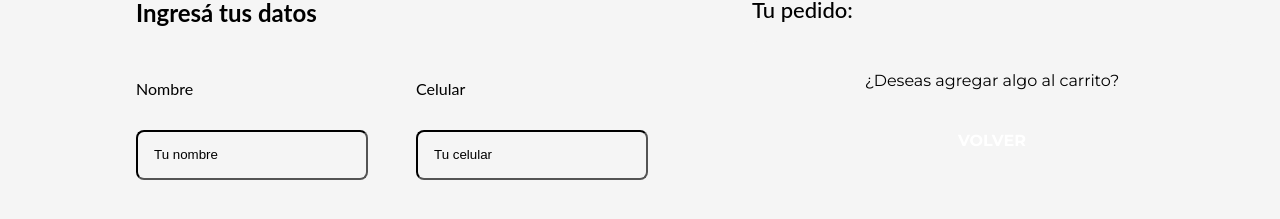
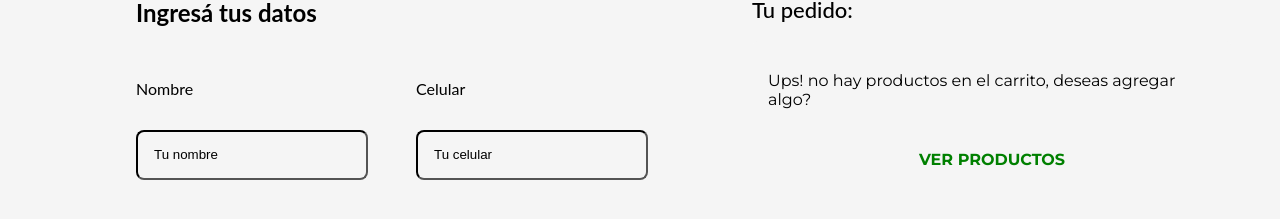
Before and after one commit to MicaBahurlet/CRUD-shoes, a React (Vite) app: page /checkout in a window 1280 px wide. Shown: the part 166-385 px from the top of the page. Built offline with nearby package versions, Linux system fonts and the light colour scheme.

Commit message:
update checkout page

```diff
--- a/src/components/UI/Link/Link.jsx
+++ b/src/components/UI/Link/Link.jsx
@@ -1,10 +1,10 @@
 import { ContainerLinkStyled, StyledLink } from "./LinkStyles";
 
-const Link = ({ radius = "32", to = "/" }) => {
+const Link = ({ radius = "32" }) => {
   return (
     <ContainerLinkStyled whileTap={{ scale: 0.95 }}>
-      <StyledLink radius={radius} to={to}>
-        <span> Volver </span>
+      <StyledLink radius={radius}>
+        <span onClick={() => window.location.href = "/products"}>Ver productos</span>
       </StyledLink>
     </ContainerLinkStyled>
   );
--- a/src/components/UI/Link/LinkStyles.js
+++ b/src/components/UI/Link/LinkStyles.js
@@ -19,6 +19,6 @@ export const StyledLink = styled(Link)`
     font-weight: 700;
     font-size: 1rem;
     background: var(--btn-gradient);
-    color: white;
+    color: green;
   }
 `;
--- a/src/components/checkout/Products/ProductsCheckout.jsx
+++ b/src/components/checkout/Products/ProductsCheckout.jsx
@@ -26,7 +26,7 @@ const ProductsCheckout = ({ cartItems, shippingCost, price }) => {
           ))
         ) : (
           <>
-            <p>¿Deseas agregar algo al carrito?</p>
+            <p>Ups! no hay productos en el carrito, deseas agregar algo?</p>
             <Link />
           </>
         )}
--- a/src/formik/initialValues.js
+++ b/src/formik/initialValues.js
@@ -1,3 +1,5 @@
+//valores iniciales de los formularios
+
 export const checkoutInitialValues = {
     name: "",
     cellphone: "",
--- a/src/formik/validationSchema.js
+++ b/src/formik/validationSchema.js
@@ -1,3 +1,5 @@
+// aquí manejo las validaciones de todos los forms
+
 import * as Yup from "yup";
 import { regEmail } from "../utils/regExp";
 
```
